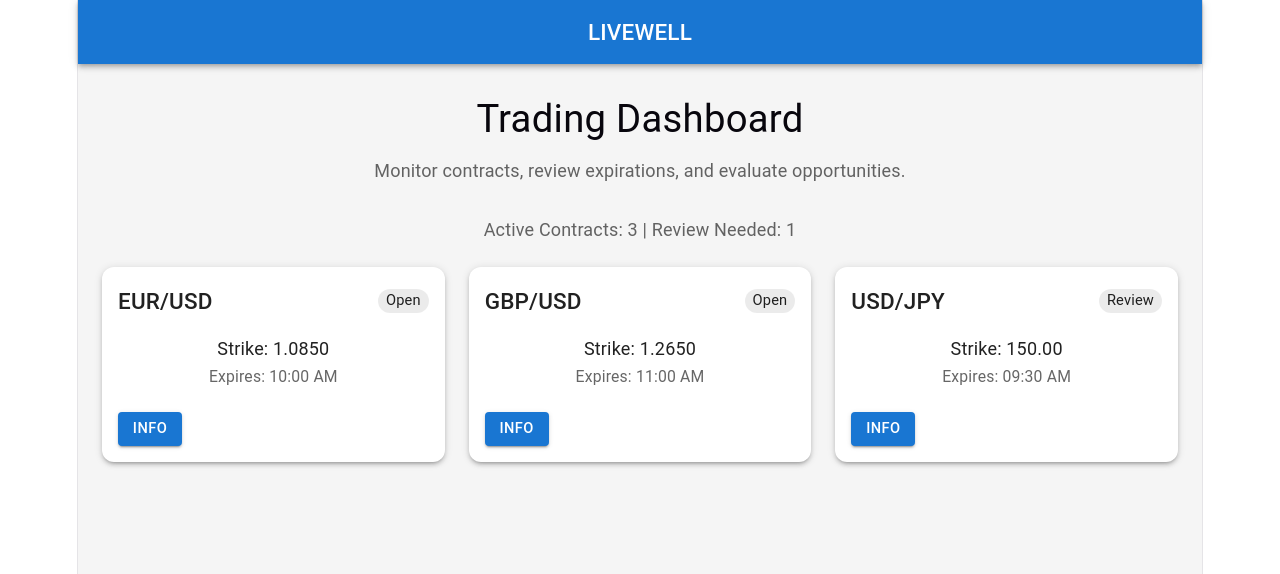
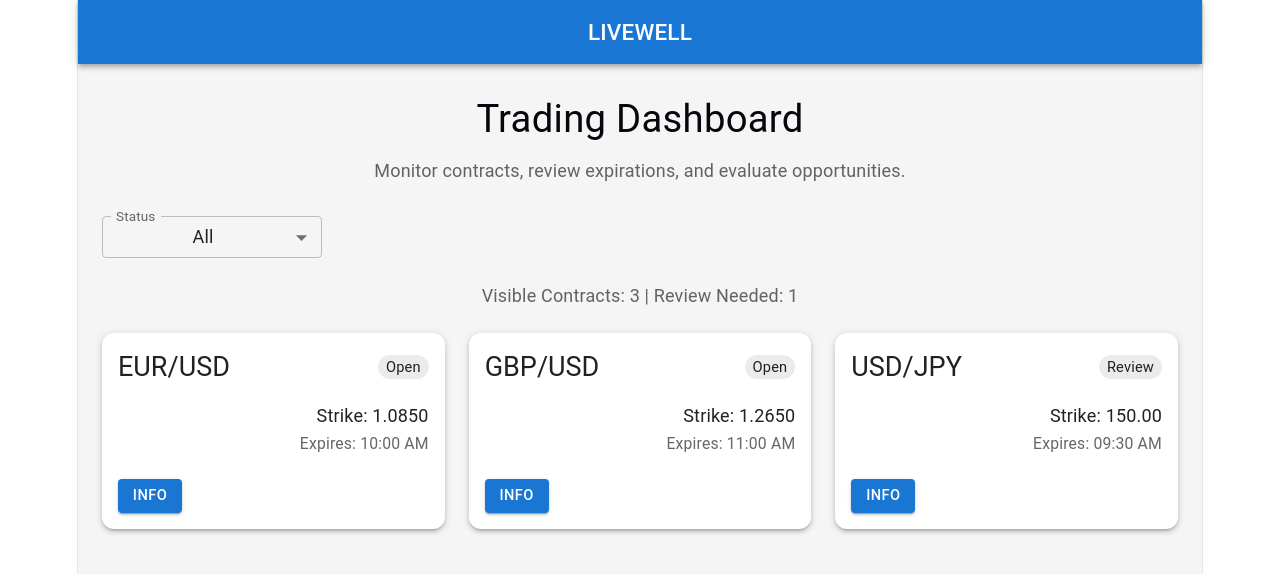
Before and after one commit to ianfmc/livewell-ui, a React (Vite) app: page / in a window 1280 px wide. Shown: the top 574 px of the page. Built offline with nearby package versions, Linux system fonts and the light colour scheme.

Commit message:
Added filtering to the Dashboard

```diff
--- a/src/App.tsx
+++ b/src/App.tsx
@@ -1,15 +1,29 @@
+import { useState } from "react";
+
 import AppBar from "@mui/material/AppBar";
 import Box from "@mui/material/Box";
 import Container from "@mui/material/Container";
 import CssBaseline from "@mui/material/CssBaseline";
+import FormControl from "@mui/material/FormControl";
 import Grid from "@mui/material/Grid";
+import InputLabel from "@mui/material/InputLabel";
+import MenuItem from "@mui/material/MenuItem";
+import Select from "@mui/material/Select";
 import Toolbar from "@mui/material/Toolbar";
 import Typography from "@mui/material/Typography";
 
 import ContractCard from "./components/Card";
 import { mockData } from "./data/mockData";
 
-const App = () => (
+const App = () => {
+  const [statusFilter, setStatusFilter] = useState("All");
+
+  const filteredData =
+    statusFilter === "All"
+      ? mockData
+      : mockData.filter((card) => card.status === statusFilter);
+
+  return (
   <>
     <CssBaseline />
 
@@ -31,14 +45,30 @@ const App = () => (
           Monitor contracts, review expirations, and evaluate opportunities.
         </Typography>
 
+        <Box sx={{ mb: 3, maxWidth: 220 }}>
+          <FormControl fullWidth size="small">
+            <InputLabel id="status-filter-label">Status</InputLabel>
+            <Select
+              labelId="status-filter-label"
+              value={statusFilter}
+              label="Status"
+              onChange={(event) => setStatusFilter(event.target.value)}
+            >
+              <MenuItem value="All">All</MenuItem>
+              <MenuItem value="Open">Open</MenuItem>
+              <MenuItem value="Review">Review</MenuItem>
+            </Select>
+          </FormControl>
+        </Box>
+
         <Typography variant="body1" color="text.secondary" sx={{ mb: 3 }}>
-          Active Contracts: {mockData.length} | Review Needed:{" "}
-          {mockData.filter((card) => card.status === "Review").length}
+          Visible Contracts: {filteredData.length} | Review Needed:{" "}
+          {filteredData.filter((card) => card.status === "Review").length}
         </Typography>
 
         <Grid container spacing={3}>
-          {mockData.map((card) => (
-            <Grid size={{ xs: 12, sm: 6, md: 4 }} key={card.title}>
+          {filteredData.map((card) => (
+            <Grid size={{ xs: 12, sm: 6, md: 4 }} key={card.instrument + card.strike}>
               <ContractCard
                 key={card.instrument + card.strike}
                 instrument={card.instrument}
@@ -52,6 +82,7 @@ const App = () => (
       </Container>
     </Box>
   </>
-);
+  );
+};
 
 export default App;
--- a/src/components/Card.tsx
+++ b/src/components/Card.tsx
@@ -32,11 +32,11 @@ const ContractCard = ({ instrument, strike, expiry, status }: CardProps) => {
             alignItems="center"
             sx={{ mb: 2 }}
           >
-            <Typography variant="h6">{instrument}</Typography>
+            <Typography variant="h5">{instrument}</Typography>
             <Chip label={status} size="small" />
           </Stack>
 
-          <Stack spacing={0.5}>
+          <Stack spacing={0.5} alignItems="flex-end">
             <Typography variant="body1">
               Strike: {strike}
             </Typography>
```
